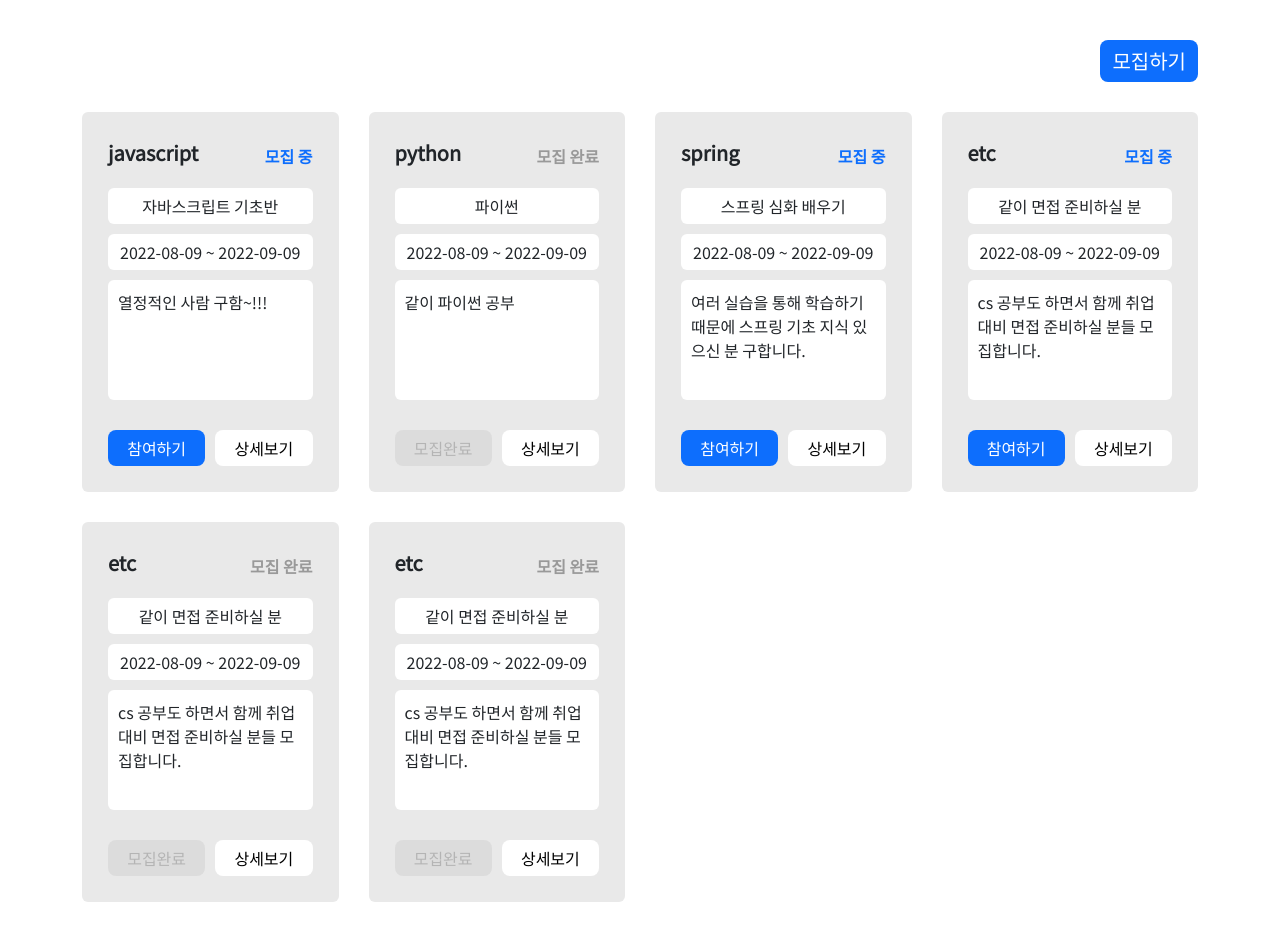
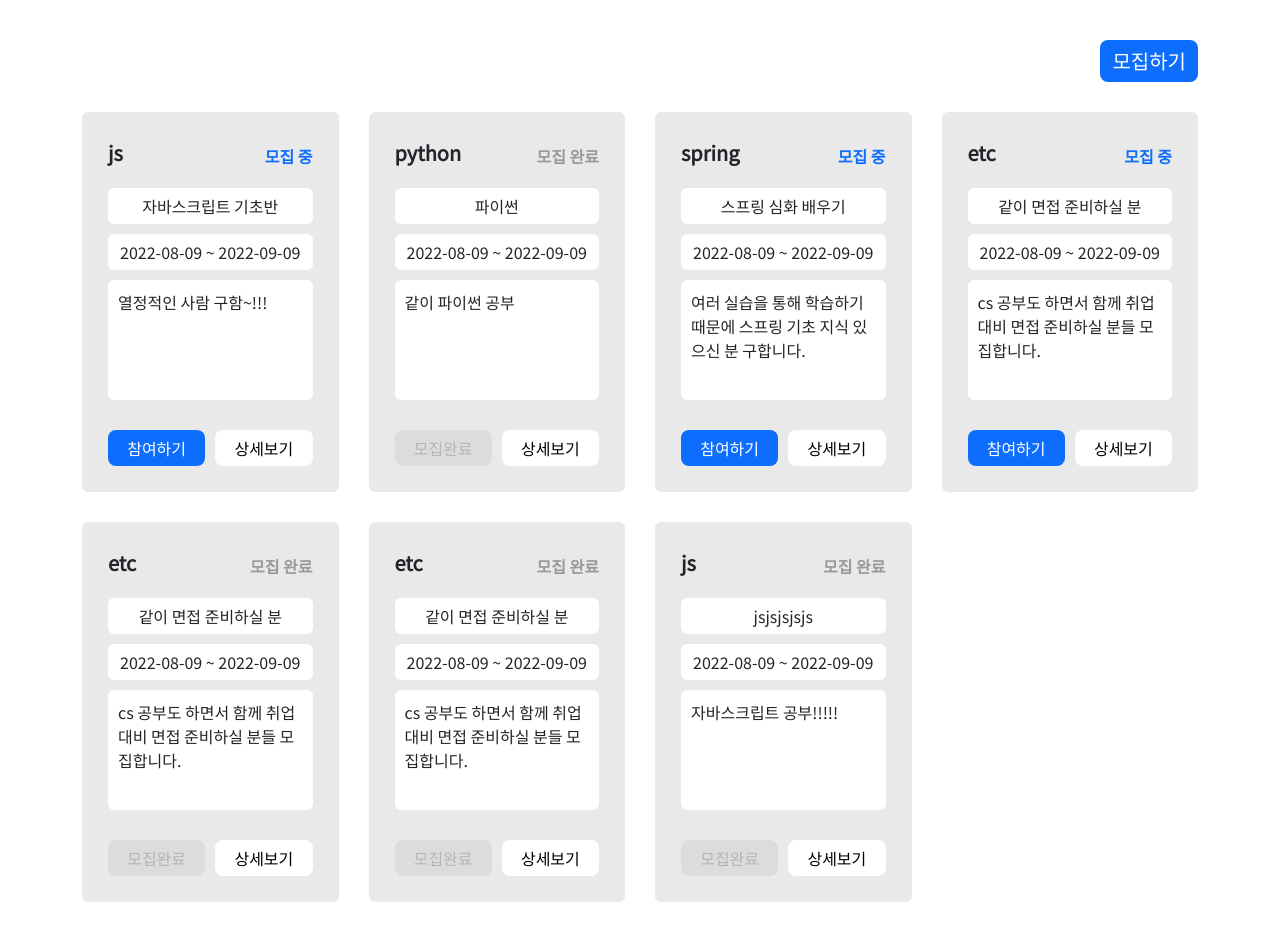
Before and after one commit to suzzeong/front-cotudying-project, a React (Create React App) app: page / in a window 1280 px wide. Shown: the part 300-1240 px from the top of the page. Built offline with nearby package versions, Linux system fonts and the light colour scheme; a web font is replaced by a local one.

Commit message:
카테고리 필터 적용

```diff
--- a/src/components/CategoryButton.jsx
+++ b/src/components/CategoryButton.jsx
@@ -2,13 +2,9 @@ import { useState } from 'react';
 import styled, { css } from 'styled-components';
 import { colors } from '../theme/theme';
 
-const CategoryButton = ({ src, onClick }) => {
-  const [isSelect, setIsSelect] = useState(false);
-
-  // const onClick = (e) => {
-  //   // console.log(e.target.alt);
-  //   setIsSelect(true);
-  // };
+const CategoryButton = ({ src, onClick, category, value }) => {
+  console.log('category!!!', category);
+  console.log('value!!!', value);
 
   return (
     <StIconContainer onClick={onClick}>
@@ -24,11 +20,11 @@ const StIconContainer = styled.div`
   height: 64px;
   border-radius: 50%;
 
-  ${(props) =>
+  /* ${(props) =>
     props.isSelect &&
     css`
       border: 4px solid ${colors.primary};
-    `}
+    `} */
 
   cursor: pointer;
 
--- a/src/components/Nav.jsx
+++ b/src/components/Nav.jsx
@@ -24,11 +24,7 @@ const icons = [
   { icon: iconEtc, value: 'etc' },
 ];
 
-const Nav = ({ className }) => {
-  const [categoryName, setCategoryName] = useState('all');
-
-  console.log('categoryName', categoryName);
-
+const Nav = ({ className, category, onClick }) => {
   return (
     <>
       <StNav className={className}>
@@ -37,7 +33,9 @@ const Nav = ({ className }) => {
             <CategoryButton
               key={icon.icon}
               src={icon}
-              onClick={() => setCategoryName(icon.value)}
+              onClick={onClick}
+              category={category}
+              value={icon.value}
             />
           ))}
         </StNavList>
--- a/src/components/StudyCard.jsx
+++ b/src/components/StudyCard.jsx
@@ -3,16 +3,12 @@ import { colors } from '../theme/theme';
 import CommonText from '../components/elements/CommonText';
 import CommonButton from '../components/elements/CommonButton';
 import { useState } from 'react';
+import { useNavigate } from 'react-router-dom';
 
 const StudyCard = ({ data }) => {
-  const { category, title, content, period, user, num } = data;
+  const { id, category, title, content, period, user, num } = data;
   const [isFull, setIsFull] = useState(false);
-
-  // console.log('num', num, 'userlength', user.length);
-
-  // if (num === user.length) {
-  //   setIsFull(true);
-  // }
+  const navigate = useNavigate();
 
   return (
     <StCardContainer>
@@ -43,6 +39,7 @@ const StudyCard = ({ data }) => {
           text='상세보기'
           fontcolor={colors.black}
           bgcolor={colors.white}
+          onClick={() => navigate(`/detail/${data.id}`)}
         />
       </StButtonGroup>
     </StCardContainer>
@@ -53,6 +50,7 @@ export default StudyCard;
 
 const StCardContainer = styled.div`
   width: 100%;
+  max-width: 300px;
   padding: 26px;
   border-radius: 6px;
   background: ${colors.boxColor};
--- a/src/components/StudyList.jsx
+++ b/src/components/StudyList.jsx
@@ -1,79 +1,12 @@
 import styled from 'styled-components';
 import StudyCard from './StudyCard';
-import { useState } from 'react';
 
-const StudyList = ({ className }) => {
-  const data = [
-    {
-      id: 1,
-      title: '자바스크립트 기초반',
-      category: 'javascript',
-      num: 4,
-      content: '열정적인 사람 구함~!!!',
-      period: '2022-08-09 ~ 2022-09-09',
-      user: ['user1', 'user2'],
-    },
-    {
-      id: 2,
-      title: '파이썬',
-      category: 'python',
-      num: 4,
-      content: '같이 파이썬 공부',
-      period: '2022-08-09 ~ 2022-09-09',
-      user: ['user1', 'user2', 'user3', 'user4'],
-    },
-    {
-      id: 3,
-      title: '스프링 심화 배우기',
-      category: 'spring',
-      num: 4,
-      content:
-        '여러 실습을 통해 학습하기 때문에 스프링 기초 지식 있으신 분 구합니다.',
-      period: '2022-08-09 ~ 2022-09-09',
-      user: ['user1', 'user2', 'user3'],
-    },
-    {
-      id: 4,
-      title: '같이 면접 준비하실 분',
-      category: 'etc',
-      num: 6,
-      content: 'cs 공부도 하면서 함께 취업 대비 면접 준비하실 분들 모집합니다.',
-      period: '2022-08-09 ~ 2022-09-09',
-      user: ['user1', 'user2', 'user3', 'user4'],
-    },
-    {
-      id: 5,
-      title: '같이 면접 준비하실 분',
-      category: 'etc',
-      num: 4,
-      content: 'cs 공부도 하면서 함께 취업 대비 면접 준비하실 분들 모집합니다.',
-      period: '2022-08-09 ~ 2022-09-09',
-      user: ['user1', 'user2', 'user3', 'user4'],
-    },
-    {
-      id: 6,
-      title: '같이 면접 준비하실 분',
-      category: 'etc',
-      num: 4,
-      content: 'cs 공부도 하면서 함께 취업 대비 면접 준비하실 분들 모집합니다.',
-      period: '2022-08-09 ~ 2022-09-09',
-      user: ['user1', 'user2', 'user3', 'user4'],
-    },
-  ];
-
-  const [isFull, setIsFull] = useState(false);
-  const [selectedCategory, setSelectedCategory] = useState('all');
-
+const StudyList = ({ className, data }) => {
   return (
     <StListContainer className={className}>
-      {data
-        .filter(
-          (category) =>
-            selectedCategory === 'all' || category.category === selectedCategory
-        )
-        .map((item) => (
-          <StudyCard key={item.id} data={item} />
-        ))}
+      {data.map((item) => (
+        <StudyCard key={item.id} data={item} />
+      ))}
     </StListContainer>
   );
 };
@@ -82,6 +15,6 @@ export default StudyList;
 
 const StListContainer = styled.div`
   display: grid;
-  grid-template-columns: repeat(auto-fit, minmax(250px, 1fr));
+  grid-template-columns: repeat(auto-fill, minmax(250px, 1fr));
   gap: 30px;
 `;
--- a/src/pages/DetailPage.jsx
+++ b/src/pages/DetailPage.jsx
@@ -1,5 +1,5 @@
-import Layout from "../layout/Layout";
-import Header from "../components/Header";
+import Layout from '../layout/Layout';
+import Header from '../components/Header';
 import StudyInfo from '../components/StudyInfo';
 
 const DetailPage = () => {
@@ -7,7 +7,7 @@ const DetailPage = () => {
     <>
       <Header />
       <Layout>
-        <StudyInfo/>
+        <StudyInfo />
       </Layout>
     </>
   );
--- a/src/pages/MainPage.jsx
+++ b/src/pages/MainPage.jsx
@@ -5,15 +5,32 @@ import StudyList from '../components/StudyList';
 import styled from 'styled-components';
 import CommonButton from '../components/elements/CommonButton';
 import { useNavigate } from 'react-router-dom';
+import { useState } from 'react';
+import { RESP } from '../response';
 
 const MainPage = () => {
   const navigate = useNavigate();
+  const [category, setCategory] = useState('all');
+
+  const resp = RESP.BOARD;
+  const data = resp.result;
+
+  const handleCategory = (e) => {
+    setCategory(e.target.alt);
+  };
+
+  const filteredData = () => {
+    return data.filter((item) => item.category === category);
+  };
+
+  // console.log(data);
+  // console.log(filteredData());
 
   return (
     <>
       <Header />
       <Layout>
-        <StNav />
+        <StNav category={category} onClick={handleCategory} />
         <StButton>
           <CommonButton
             text='모집하기'
@@ -21,7 +38,7 @@ const MainPage = () => {
             fz='20px'
           />
         </StButton>
-        <StStudyList />
+        <StStudyList data={category === 'all' ? data : filteredData()} />
       </Layout>
     </>
   );
--- /dev/null
+++ b/src/response.js
@@ -0,0 +1,83 @@
+export const RESP = {
+  BOARD: {
+    ok: true,
+    result: [
+      {
+        id: 1,
+        title: '자바스크립트 기초반',
+        category: 'js',
+        num: 4,
+        content: '열정적인 사람 구함~!!!',
+        period: '2022-08-09 ~ 2022-09-09',
+        user: ['user1', 'user2'],
+      },
+      {
+        id: 2,
+        title: '파이썬',
+        category: 'python',
+        num: 4,
+        content: '같이 파이썬 공부',
+        period: '2022-08-09 ~ 2022-09-09',
+        user: ['user1', 'user2', 'user3', 'user4'],
+      },
+      {
+        id: 3,
+        title: '스프링 심화 배우기',
+        category: 'spring',
+        num: 4,
+        content:
+          '여러 실습을 통해 학습하기 때문에 스프링 기초 지식 있으신 분 구합니다.',
+        period: '2022-08-09 ~ 2022-09-09',
+        user: ['user1', 'user2', 'user3'],
+      },
+      {
+        id: 4,
+        title: '같이 면접 준비하실 분',
+        category: 'etc',
+        num: 6,
+        content:
+          'cs 공부도 하면서 함께 취업 대비 면접 준비하실 분들 모집합니다.',
+        period: '2022-08-09 ~ 2022-09-09',
+        user: ['user1', 'user2', 'user3', 'user4'],
+      },
+      {
+        id: 5,
+        title: '같이 면접 준비하실 분',
+        category: 'etc',
+        num: 4,
+        content:
+          'cs 공부도 하면서 함께 취업 대비 면접 준비하실 분들 모집합니다.',
+        period: '2022-08-09 ~ 2022-09-09',
+        user: ['user1', 'user2', 'user3', 'user4'],
+      },
+      {
+        id: 6,
+        title: '같이 면접 준비하실 분',
+        category: 'etc',
+        num: 4,
+        content:
+          'cs 공부도 하면서 함께 취업 대비 면접 준비하실 분들 모집합니다.',
+        period: '2022-08-09 ~ 2022-09-09',
+        user: ['user1', 'user2', 'user3', 'user4'],
+      },
+      {
+        id: 7,
+        title: 'jsjsjsjsjs',
+        category: 'js',
+        num: 4,
+        content: '자바스크립트 공부!!!!!',
+        period: '2022-08-09 ~ 2022-09-09',
+        user: ['user1', 'user2', 'user3', 'user4'],
+      },
+    ],
+  },
+  LOGIN: {
+    ok: true,
+    result: {
+      user: {
+        token: 'eyJ0eXAi...',
+        name: '김항해',
+      },
+    },
+  },
+};
```
Also changed, not shown: src/components/Signup.jsx (+33 -33 lines).
